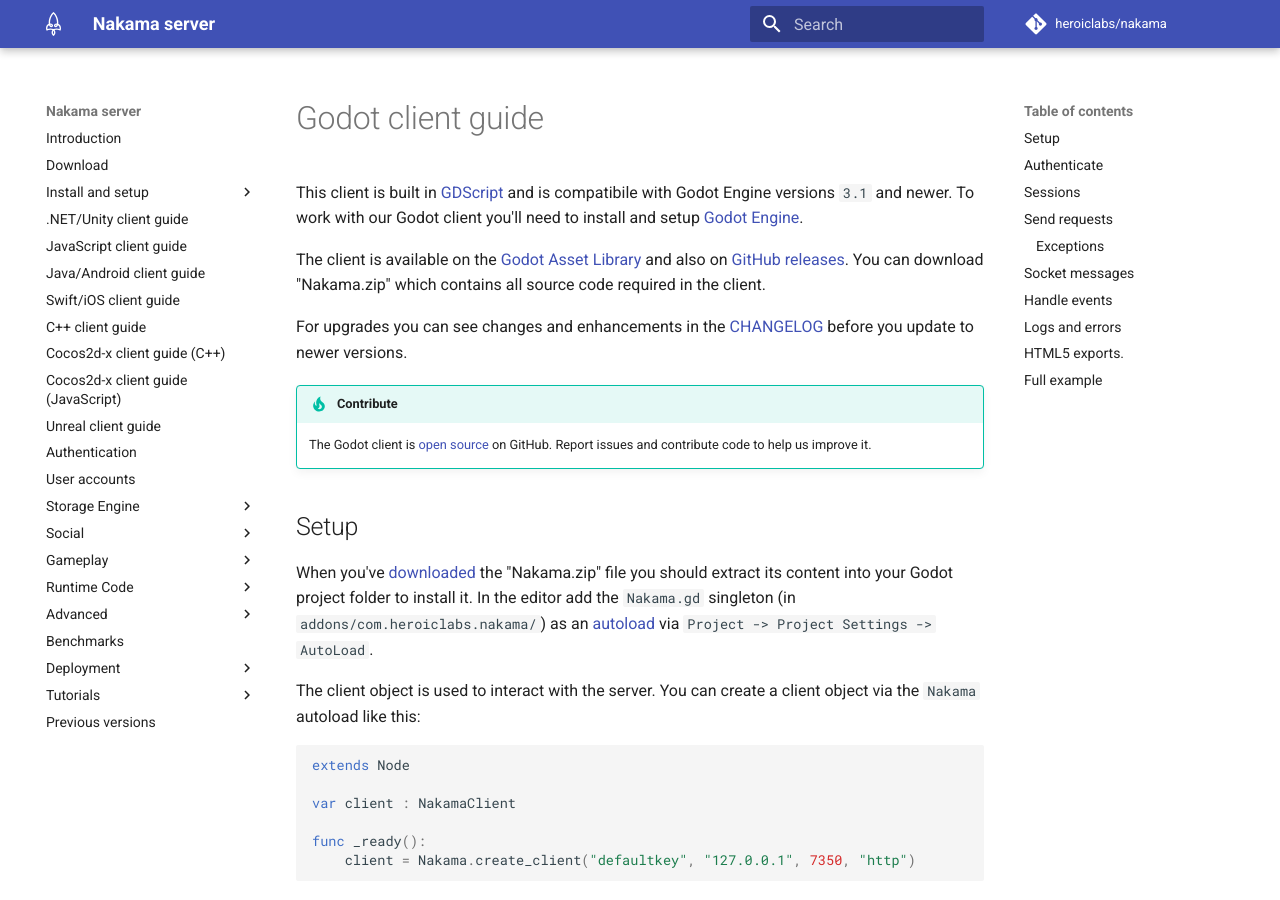
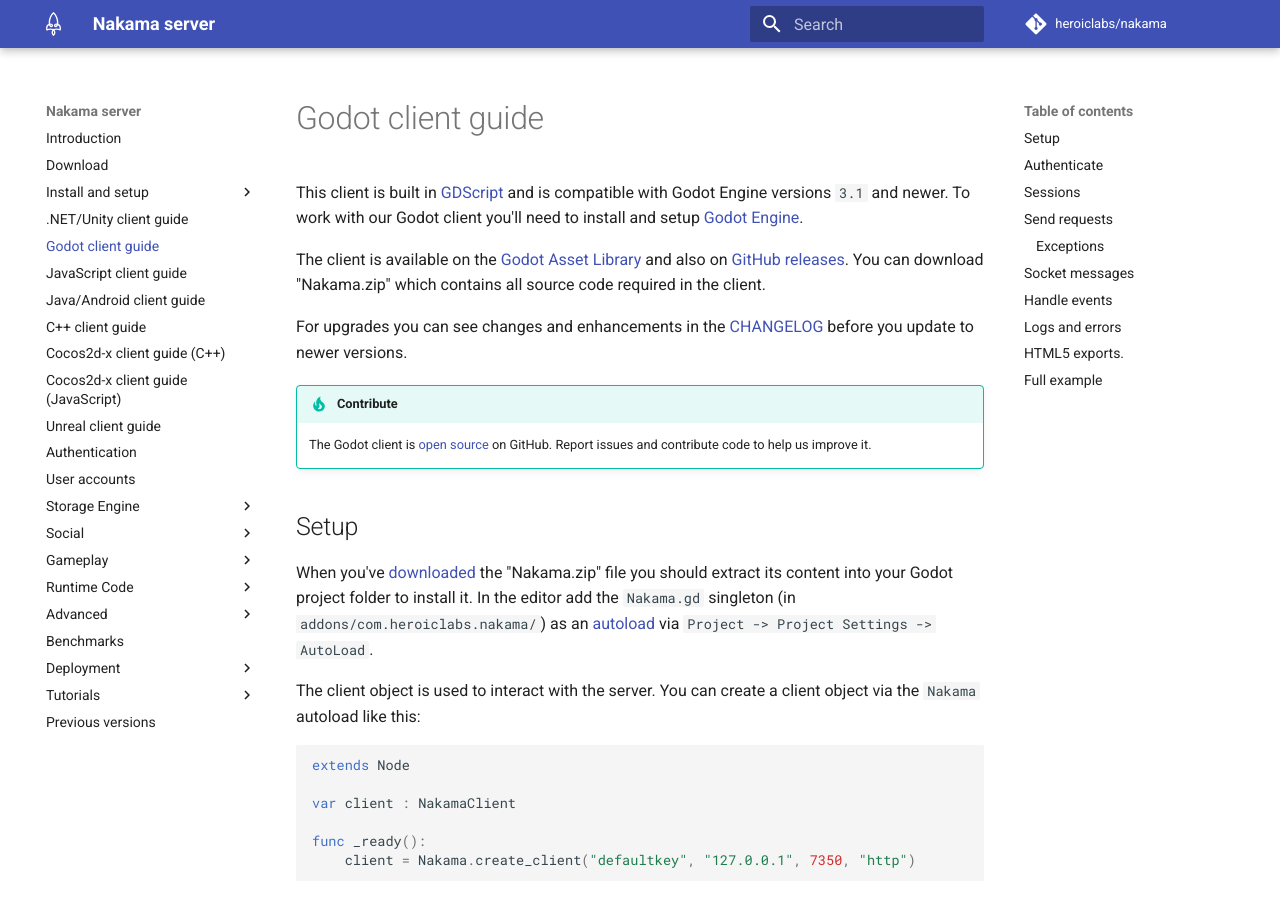
Before and after one commit to heroiclabs/nakama-docs, an MkDocs documentation site: the page built from docs/godot-client-guide.md, in a window 1280 px wide and 900 px high. Built offline with MkDocs 1.6.1 and Material for MkDocs 9.7.7, drawn with Linux system fonts in a browser that asks for light colours; comment, search, counter and statistics services are not loaded; some of the changed text lies outside the part shown.

Commit message:
Adding Godot documentation to the sidebar.

```diff
--- a/docs/godot-client-guide.md
+++ b/docs/godot-client-guide.md
@@ -1,6 +1,6 @@
 # Godot client guide
 
-This client is built in [GDScript](https://github.com/heroiclabs/nakama-godot) and is compatibile with Godot Engine versions `3.1` and newer. To work with our Godot client you'll need to install and setup [Godot Engine](https://godotengine.org/download).
+This client is built in [GDScript](https://github.com/heroiclabs/nakama-godot) and is compatible with Godot Engine versions `3.1` and newer. To work with our Godot client you'll need to install and setup [Godot Engine](https://godotengine.org/download).
 
 The client is available on the <a href="https://godotengine.org/asset-library/asset" target="\_blank">Godot Asset Library</a> and also on <a href="https://github.com/heroiclabs/nakama-godot/releases/latest" target="\_blank">GitHub releases</a>. You can download "Nakama.zip" which contains all source code required in the client.
 
@@ -225,5 +225,3 @@
 You can add this script as an autoload via `Project -> Project Settings -> AutoLoad` and access the client from other scripts via `MyClient.client`. A similar approach might be used for sockets.
 
 A collection of other code examples is available <a href="https://github.com/heroiclabs/nakama-godot/tree/master/snippets" target="\_blank">here</a>.
-<br>
-<br>
--- a/mkdocs.yml
+++ b/mkdocs.yml
@@ -68,9 +68,9 @@
   - 'Nakama CLI': 'install-server-cli.md'
   - 'Upgrades': 'install-nakama-upgrade.md'
 - '.NET/Unity client guide': 'unity-client-guide.md'
+- 'Godot client guide': 'godot-client-guide.md'
 - 'JavaScript client guide': 'javascript-client-guide.md'
 - 'Java/Android client guide': 'android-java-client-guide.md'
-- 'Swift/iOS client guide': 'swift-ios-client-guide.md'
 - 'C++ client guide': 'cpp-client-guide.md'
 - 'Cocos2d-x client guide (C++)': 'cocos2d-x-client-guide.md'
 - 'Cocos2d-x client guide (JavaScript)': 'cocos2d-x-js-client-guide.md'
```
Also changed, not shown: other parts of docs/godot-client-guide.md (+1 -1 lines).
